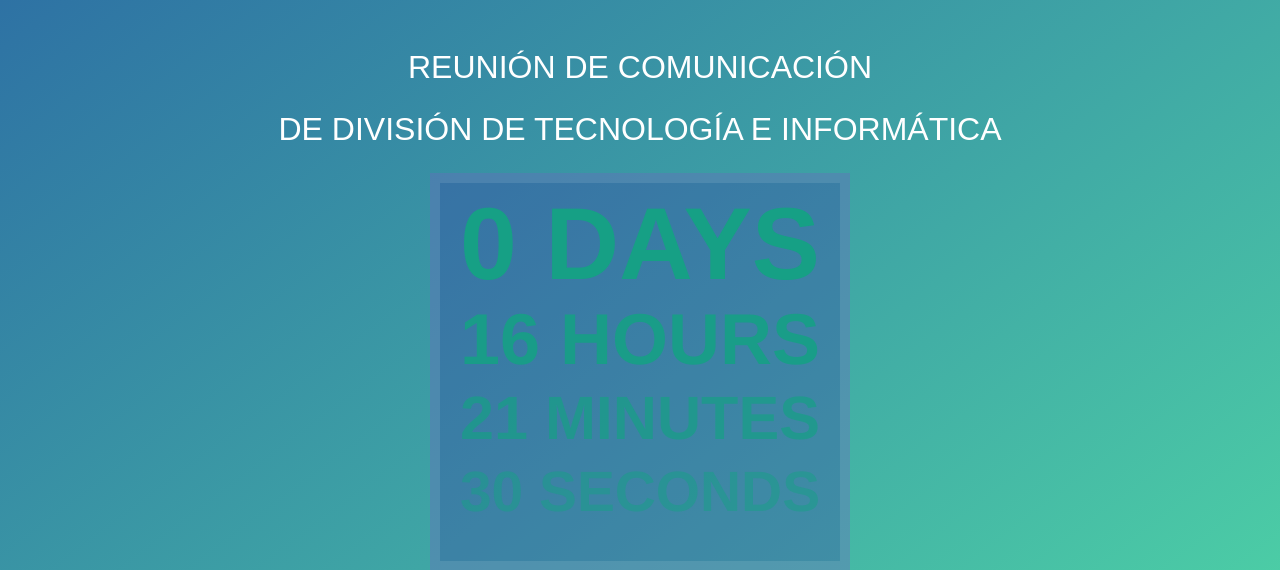
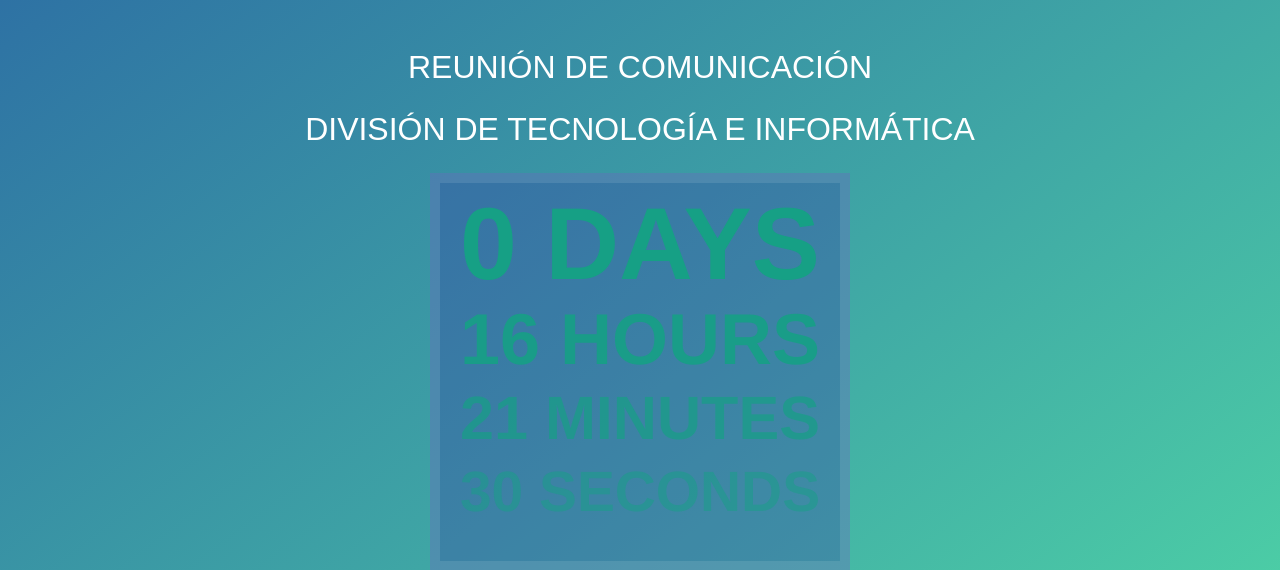
Before and after one commit to luiscberrocal/qa_moderator, a Django app: page /questions/ in a window 1280 px wide. Shown: the top 570 px of the page. Run offline with Django 3.2, Linux system fonts and the light colour scheme; parts of the project's set-up code (start-up, migrations or seed data) failed here and were passed over; some libraries are stand-ins or nearby versions; some web fonts are replaced.

Commit message:
Correción del títulos

```diff
--- a/qa_moderator/templates/_base.html
+++ b/qa_moderator/templates/_base.html
@@ -45,7 +45,7 @@
        <div class="row">
         <div class="col-md-12">
             <h2 class="text-center text-white mb-4">REUNIÓN DE COMUNICACIÓN</h2>
-            <h2 class="text-center text-white mb-4">DE DIVISIÓN DE TECNOLOGÍA E INFORMÁTICA</h2>
+            <h2 class="text-center text-white mb-4">DIVISIÓN DE TECNOLOGÍA E INFORMÁTICA</h2>
         </div>
     </div>
 
```
